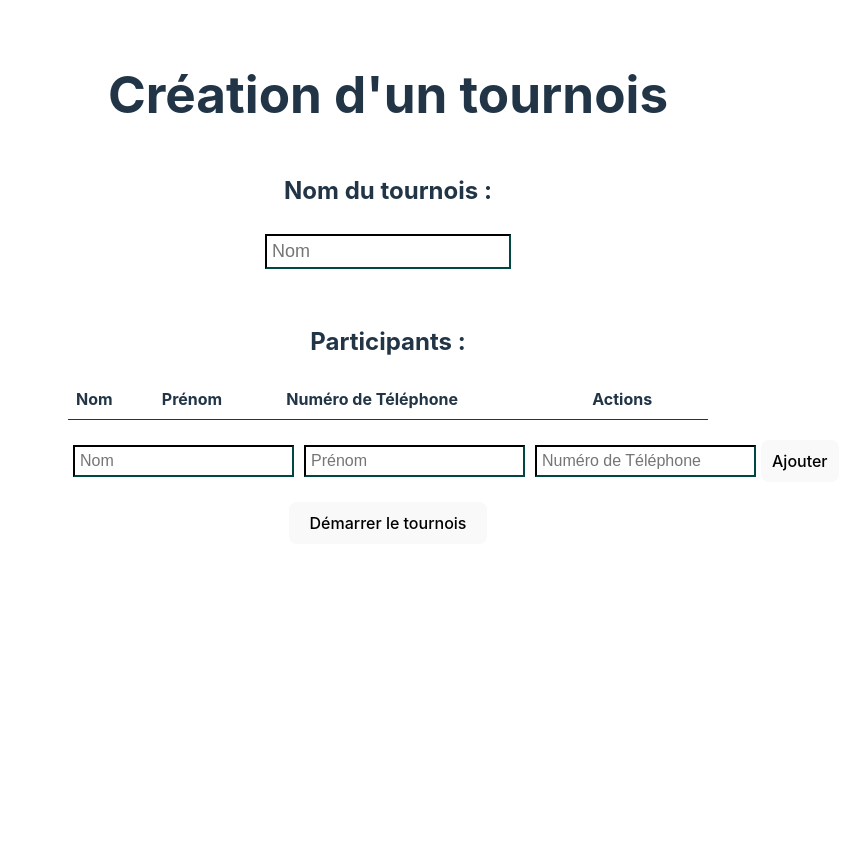
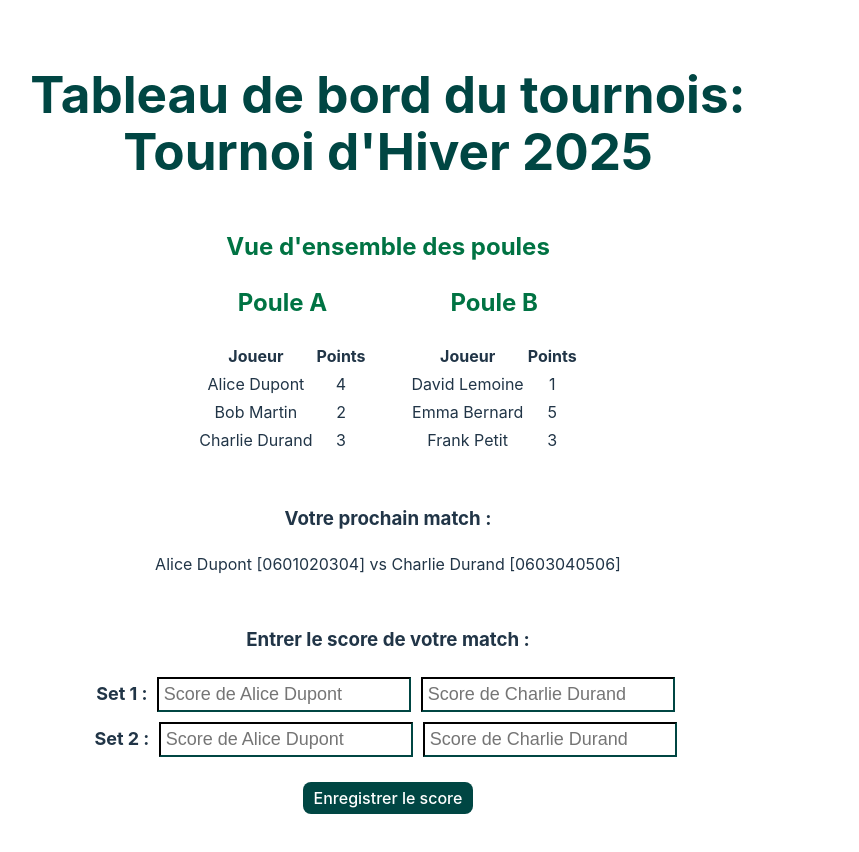
Before and after one commit to bultauzor/sanglia-paddle, a Vue app in the folder front/: page / in a window 1280 px wide. Shown: the top 852 px of the page, without its empty margins (252-1111 px from the left). Before the commit the page ends 800 px from the top, so only its background shows below. Built offline with nearby package versions, Linux system fonts and the light colour scheme.

Commit message:
feat(front): show data tournament

```diff
--- a/front/src/App.vue
+++ b/front/src/App.vue
@@ -1,11 +1,11 @@
 <script setup lang="ts">
-import TournamentCreation from "./components/TournamentCreation.vue";
-// import UserPage from "./components/UserPage.vue";
+// import TournamentCreation from "./components/TournamentCreation.vue";
+import UserPage from "./components/UserPage.vue";
 </script>
 
 <template>
-  <TournamentCreation></TournamentCreation>
-<!--  <UserPage />-->
+<!--  <TournamentCreation></TournamentCreation>-->
+  <UserPage />
 </template>
 
 <style scoped>
--- /dev/null
+++ b/front/src/components/NextMatch.vue
@@ -0,0 +1,22 @@
+<template>
+  <div>
+    <h3>Votre prochain match :</h3>
+    <p>{{ match.player1.name }} [{{match.player1.phone}}] vs {{ match.player2.name }} [{{match.player2.phone}}]</p>
+  </div>
+</template>
+
+<script>
+export default {
+  props: ['match']
+};
+</script>
+
+<style scoped>
+h2 {
+  color: #9b2226;
+}
+
+div {
+  margin: 50px;
+}
+</style>
--- /dev/null
+++ b/front/src/components/ScoreInput.vue
@@ -0,0 +1,68 @@
+<template>
+  <div v-if="match" class="match-entry">
+    <h3>Entrer le score de votre match :</h3>
+
+    <div v-for="(set, index) in scores.sets" :key="index">
+      <span>Set {{ index + 1 }} : </span>
+      <input type="number" v-model.number="set.player1" :placeholder="'Score de ' + match.player1.name" min="0" max="6" />
+      <input type="number" v-model.number="set.player2" :placeholder="'Score de ' + match.player2.name" min="0" max="6" />
+    </div>
+
+    <div v-if="isTie">
+      <span>Super Tie-break : </span>
+      <input type="number" v-model.number="scores.tiebreak.player1" :placeholder="'Score de ' + match.player1.name" min="0" />
+      <input type="number" v-model.number="scores.tiebreak.player2" :placeholder="'Score de ' + match.player2.name" min="0" />
+    </div>
+
+    <button @click="submitScore">Enregistrer le score</button>
+  </div>
+</template>
+
+<script>
+export default {
+  props: ['match'],
+  data() {
+    return {
+      scores: {
+        sets: [
+          { player1: null, player2: null },
+          { player1: null, player2: null }
+        ],
+        tiebreak: { player1: null, player2: null }
+      }
+    };
+  },
+  computed: {
+    isTie() {
+      const player1Wins = this.scores.sets.filter(set => set.player1 > set.player2).length;
+      const player2Wins = this.scores.sets.filter(set => set.player2 > set.player1).length;
+      return player1Wins === player2Wins && this.scores.sets.filter(set => set.player1 == null || set.player2 == null).length === 0;
+    }
+  },
+  methods: {
+    submitScore() {
+      this.$emit('submit-score', this.scores);
+    }
+  }
+};
+</script>
+
+<style scoped>
+input {
+  margin: 5px;
+  padding: 5px;
+  min-width: 30%;
+}
+
+button {
+  background-color: #004643;
+  color: white;
+  padding: 5px 10px;
+  margin: 20px;
+}
+
+span {
+  font-weight: bold;
+  font-size: large;
+}
+</style>
--- /dev/null
+++ b/front/src/components/TournamentOverview.vue
@@ -0,0 +1,55 @@
+<template>
+  <h2 class="title">Vue d'ensemble des poules</h2>
+  <div class="overview">
+    <div v-for="pool in pools" :key="pool.id" class="pool">
+      <h2>{{ pool.name }}</h2>
+      <table>
+        <thead>
+        <tr>
+          <th>Joueur</th>
+          <th>Points</th>
+        </tr>
+        </thead>
+        <tbody>
+        <tr v-for="player in pool.players" :key="player.id">
+          <td>{{ player.name }}</td>
+          <td>{{ player.points }}</td>
+        </tr>
+        </tbody>
+      </table>
+    </div>
+  </div>
+</template>
+
+<script>
+export default {
+  props: ['pools']
+};
+</script>
+
+<style scoped>
+.title {
+  margin-top: 50px;
+  margin-bottom: 0;
+}
+
+h2 {
+  color: #007343;
+}
+
+h3 {
+  margin-top: 10px;
+}
+
+.overview {
+  display: flex;
+  justify-content: center;
+  flex-direction: row;
+
+  .pool {
+    margin-left: 20px;
+    margin-right: 20px;
+  }
+}
+
+</style>
--- /dev/null
+++ b/front/src/components/UserPage.vue
@@ -0,0 +1,66 @@
+<template>
+  <div>
+    <h1>Tableau de bord du tournois: <br>{{ tournament.name }}</h1>
+    <TournamentOverview :pools="tournament.pools" />
+    <NextMatch :match="tournament.nextMatch" />
+    <ScoreInput :match="tournament.nextMatch" @submit-score="updateScore" />
+  </div>
+</template>
+
+<script>
+import TournamentOverview from './TournamentOverview.vue';
+import NextMatch from './NextMatch.vue';
+import ScoreInput from './ScoreInput.vue';
+
+export default {
+  components: { TournamentOverview, NextMatch, ScoreInput },
+  props: ['tournament'],
+  data(){
+    return {
+      tournament: {
+        id: 1,
+        name: "Tournoi d'Hiver 2025",
+        pools: [
+          {
+            id: "A",
+            name: "Poule A",
+            players: [
+              {id: 1, name: "Alice Dupont", phone: "0601020304", points: 4},
+              {id: 2, name: "Bob Martin", phone: "0602030405", points: 2},
+              {id: 3, name: "Charlie Durand", phone: "0603040506", points: 3}
+            ]
+          },
+          {
+            id: "B",
+            name: "Poule B",
+            players: [
+              {id: 4, name: "David Lemoine", phone: "0604050607", points: 1},
+              {id: 5, name: "Emma Bernard", phone: "0605060708", points: 5},
+              {id: 6, name: "Frank Petit", phone: "0606070809", points: 3}
+            ]
+          }
+        ],
+        nextMatch: {
+          id: 103,
+          player1: {id: 1, name: "Alice Dupont", phone: "0601020304"},
+          player2: {id: 3, name: "Charlie Durand", phone: "0603040506"},
+          scheduledAt: "2025-02-10T15:00:00Z",
+          status: "upcoming"
+        }
+      }
+    }
+  },
+  methods: {
+    updateScore(score) {
+      console.log('Score soumis:', score);
+    }
+  }
+};
+</script>
+
+<style scoped>
+h1 {
+  color: #004643;
+  margin-bottom: 20px;
+}
+</style>
--- a/front/src/style.css
+++ b/front/src/style.css
@@ -41,6 +41,7 @@ body {
 h1 {
   font-size: 3.2em;
   line-height: 1.1;
+  color: #004643;
 }
 
 button {
```
